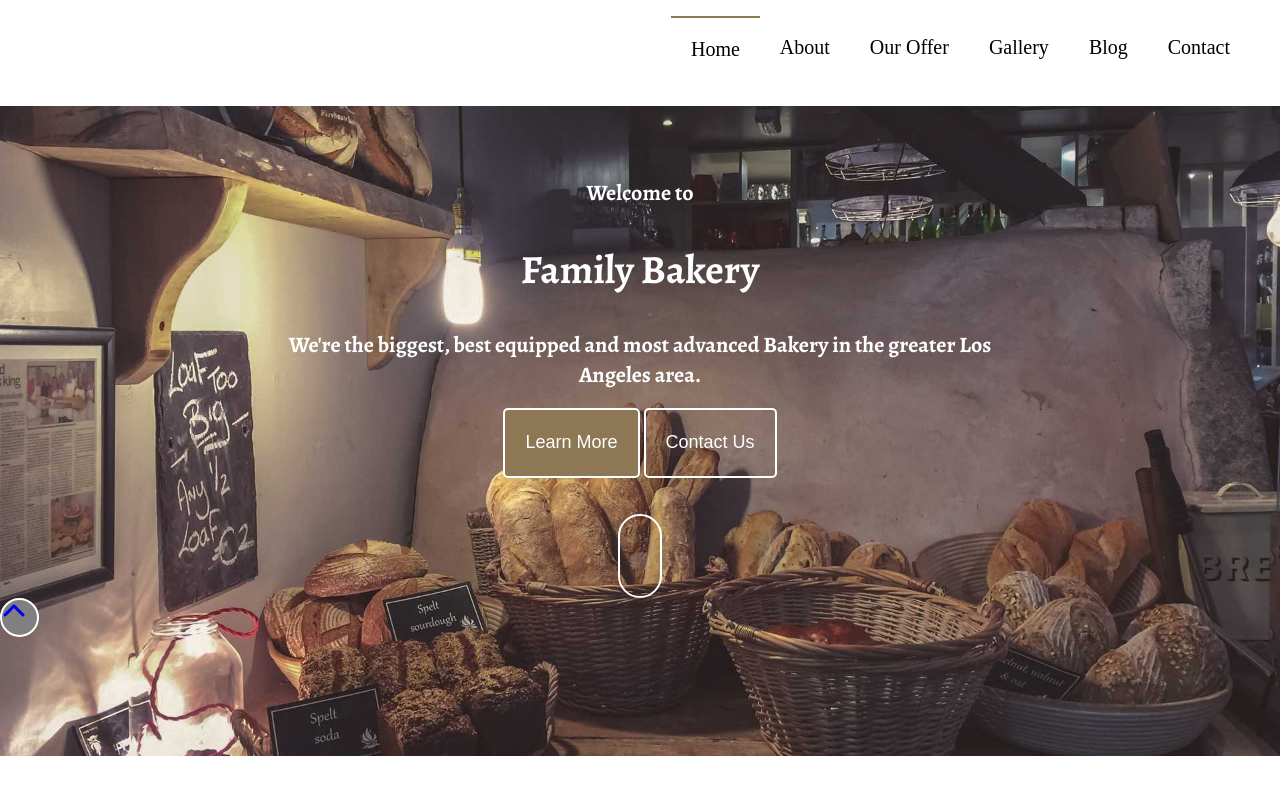
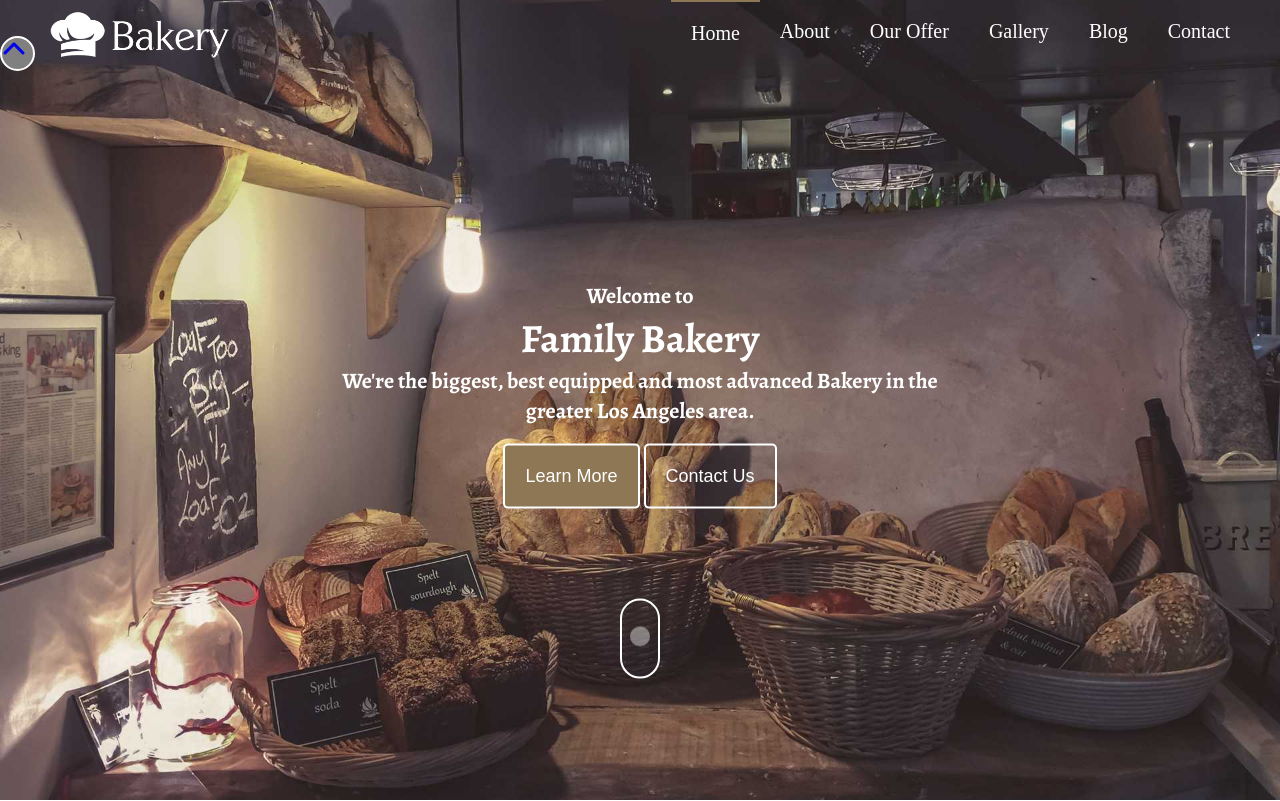
Before and after one commit to MohammedKhalidMahmoud/Bakery, a plain HTML site: page index.html in a window 1280 px wide. Shown: the top 801 px of the page. Drawn offline with nearby package versions, Linux system fonts and the light colour scheme.

Commit message:
Add files via upload

```diff
--- a/index.html
+++ b/index.html
@@ -15,41 +15,40 @@
     <link rel="preconnect" href="https://fonts.gstatic.com" crossorigin>
     <link href="https://fonts.googleapis.com/css2?family=Alegreya+Sans:ital,wght@0,100;0,300;0,400;0,500;0,700;0,800;0,900;1,100;1,300;1,400;1,500;1,700;1,800;1,900&family=Alegreya:ital,wght@0,400..900;1,400..900&display=swap" rel="stylesheet">
     <!-- Loading Scripts -->
-    <script src="script.js" defer></script>
+
     <title>Bakery</title>
 </head>
 <body>
 
     <!-- <div class="arrow-circle b-r-circle fixed"></div> -->
-        <nav class="nav font-red fixed top-50 left-0 w-full z-nav"></nav>
-            <ul class="list-dots-remove">
-                <li class="r-float p-20 font-20 margin-r-30">Contact</li>
-                <li class="r-float p-20 font-20">Blog</li>
-                <li class="r-float p-20 font-20">Gallery</li>
-                <li class="r-float p-20 font-20">Our Offer</li>
-                <li class="r-float p-20 font-20">About</li>
-                <li class="r-float p-20 font-20 b-t-2 b-t-solid b-t-main">Home</li>
+    <nav class="nav "></nav>
+        <ul class="ll fixed top-0 left-0 z-nav list-dots-remove w-full">
+            <li class="sp r-float p-20 font-20 margin-r-30 font-white">Contact</li>
+            <li class="sp r-float p-20 font-20 font-white">Blog</li>
+            <li class="sp r-float p-20 font-20 font-white">Gallery</li>
+            <li class="sp r-float p-20 font-20 font-white">Our Offer</li>
+            <li class="sp r-float p-20 font-20 font-white">About</li>
+            <li class="sp r-float p-20 font-20 font-white b-t-2 b-t-solid b-t-main">Home</li>
             <img class="logo l-float p-10" src="./images/bakery-light-1.png" alt="Bakery-logo">
             <div class="clear-fix"></div>
         </ul>
     </nav>
-    <div id="home" class="landing font-white">
-
-        <!-- <div class="black-sheet w-full h-full absolute top-0 left-0 bg-c-black opacity-1"></div> -->
-
-        <br><br><br><br>
-        <div class="landing-content center text-center w-80">
-            <h3 class="font-22  inline">Welcome to</h2><br>
-            <h2 class="font-40  inline-block">Family Bakery</h2><br>
-            <h3 class="text-center font-22 inline">We're the biggest, best equipped and most advanced Bakery in the
+    <div id="home" class="landing bg-c-main relative ">
+         <!-- <div class="black-sheet w-full h-full  bg-c-black opacity-1"></div>  -->
+        <div class="translate-x-center absolute top-50 left-50 center text-center">
+            <h3 class="font-22 font-white inline">Welcome to</h2><br>
+            <h2 class="font-40 font-white inline-block">Family Bakery</h2><br>
+            <h3 class="text-center font-white font-22 inline">We're the biggest, best equipped and most advanced Bakery in the
                 greater Los Angeles area.</h3><br><br>
             <button class="text-center bg-c-main font-white b-r-5 b-white  btn-border font-18 center p-20">Learn More</button>
             <button class="text-center font-white bg-transparent b-white b-r-5 btn-border font-18 p-20">Contact Us</button>
-        </div>
-        <br><br>
+            <br><br><br><br><br><br>
             <div class="bg-transparent w-40 h-80 border-w-2 b-r-50 border-w-10 center">
                 <div class="fading center w-20 h-20 b-r-circle bg-c-white"></div>
             </div>
+        </div>
+        <br><br>
+
         <a href="#home" class="arrow-circle b-r-circle absolute border-w-2 w-35 h-35 fixed bg-c-gray">
             <i class="fa-solid fa-chevron-up font-24 arrow-circle inline-block w-20 h-20 center  "></i>
             <!-- <div class="font-40 arrow-circle b-r-circle absolute border-w-2 w-40 h-40 fixed bg-c-gray text-center">^</div> -->
@@ -276,15 +275,19 @@
         <p>Copyright 2017. All rights reserved.
 
         </p>
-        <a  class="hello" href="https://www.facebook.com"><i class="fa-brands fa-facebook-f"></i></span>
+        <div class="flex">
+            <a class="facebook-icon b-r-circle w-40 h-40" href="https://www.facebook.com"><i class="facebook-icon font-light-gray fa-brands fa-facebook-f font-20 margin-r-10"></i></span>
             </a>
-        <a href="https://www.google.com"><img class="google-icon b-r-circle w-40 h-40 vertical-middle" src="./images/Icons/google.png" alt="Google-icon"></span>
+            <a href="https://www.google.com"><img class="google-icon b-r-circle w-40 h-40" src="./images/Icons/google.png" alt="Google-icon"></span>
             </a>
-        <a href="https://www.linkedin.com"><img class="linkedin-icon b-r-circle w-40 h-40 vertical-middle" src="./images/Icons/linkedin.png" alt="Linkedin-icon"></span>
+            <a href="https://www.linkedin.com"><img class="linkedin-icon b-r-circle w-40 h-40" src="./images/Icons/linkedin.png" alt="Linkedin-icon"></span>
             </a>
-        <a href="https://www.twitter.com"><img class="twitter-icon b-r-circle w-40 h-40 vertical-middle" src="./images/Icons/twitter.png" alt="Twitter-icon"></span>
+            <a href="https://www.twitter.com"><img class="twitter-icon b-r-circle w-40 h-40 " src="./images/Icons/twitter.png" alt="Twitter-icon"></span>
             </a>
-        <br><br>
+        </div>
+
+
     </footer>
+    <script src="script.js"></script>
 </body>
 </html>
--- a/script.js
+++ b/script.js
@@ -1,22 +1,25 @@
-let nav=document.querySelector(".nav");
-let icon=document.querySelector("nav .logo");
-let tabs=document.querySelectorAll("nav li");
+const list=document.querySelector(".ll");
+const icon=document.querySelector("ul .logo");
+const tabs=document.querySelectorAll(".sp");
 
-// window.addEventListener('scroll', function(){
-//     if(window.scrollY > 35){
-//         nav.classList.add('header-scrolled');
-//         icon.src="./images/bakery-color.png";
-//         tabs.forEach((hr)=>{
-//             hr.style.color="gold";
-//         })
-//     }
-//     if(window.scrollY<35){
-//         nav.classList.add('header-in-position');
-//         icon.src="./images/bakery-light-1.png";
-//         tabs.forEach((hr)=>{
-//             hr.style.color="white";
-//         })
-//     }
+window.addEventListener('scroll', function(){
+    if(window.scrollY < 30){
+        list.style.backgroundColor="transparent";
+        icon.src="./images/bakery-light-1.png";
+        tabs.forEach((hr)=>{
+            hr.style.color="white";
+        })
 
 
-// });
+    }
+    else if(this.window.scrollY>=30){
+        console.log("scrolling");
+        list.style.backgroundColor="white";
+        icon.src="./images/bakery-color.png";
+        tabs.forEach((hr)=>{
+            hr.style.color="black";
+        });
+    }
+
+
+});
--- a/style.css
+++ b/style.css
@@ -59,7 +59,8 @@ body{
     background-position: center;
     background-size: cover;
     filter:blur(0.4px);
-    height:650px;
+    height:100vh;
+
 }
 
 
@@ -84,8 +85,12 @@ body{
 .h-40{
     height:40px;
 }
-
-
+.h-80{
+    height:80px;
+}
+.translate-x-center{
+    transform: translate(-50%,-30%);
+}
 /* backgroud */
 .bg-c-gray{
     background-color: gray;
@@ -295,12 +300,23 @@ p{
 .font-30{
     font-size: 30px;
 }
-
+.flex{
+    display: flex;
+    justify-content: center;
+    align-items: center;
+}
+.font-light-gray{
+    color:gray;
+}
 .header-scrolled{
     background-color: white;
 }
+*{
+    margin:0;
+    box-sizing: border-box;
+}
 .header-in-position{
-
+    background-color: transparent;
 }
 .p-top-40{
     padding-top:40px;
@@ -354,7 +370,9 @@ h3{
 .right-0{
     right:0%;
 }
-
+.font-red{
+    color:red;
+}
 .z-nav{
     z-index:999;
 }
```
Lines whose indentation alone changed are shown as unchanged.
